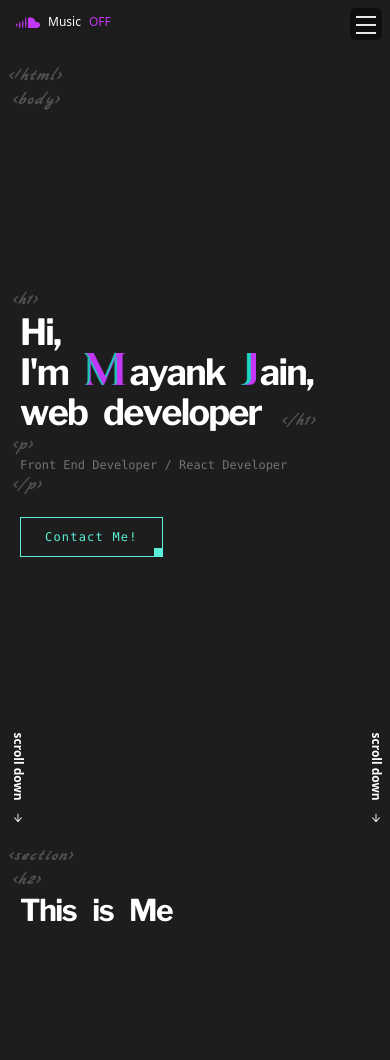
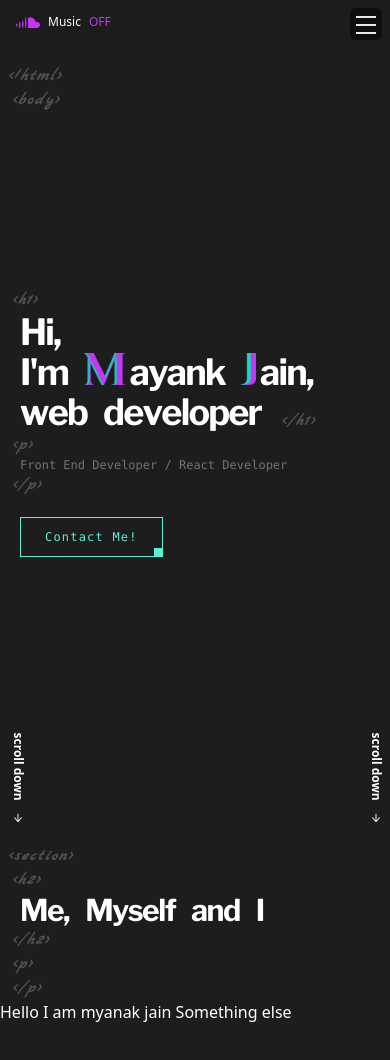
Before and after one commit to Mayank-Jain-1/Portfolio, a React (Create React App) app: page / in a window 390 px wide. Shown: the top 1060 px of the page. Built offline with nearby package versions, Linux system fonts and the light colour scheme.

Commit message:
Breakpoints for tailwind changed and set the main text widhts for lanidng page

```diff
--- a/src/Pages/Aboutme.jsx
+++ b/src/Pages/Aboutme.jsx
@@ -1,22 +1,32 @@
 import React from 'react'
+import BaseText from '../components/BaseText'
 import Codefont from '../components/Codefont'
 import {arrayToCrash} from '../functions/crashTextFuncs'
 
 
 const AboutMe = () => {
 
-  const mainText = ['This is Me']
-  const crashTextStyle = 'text-3xl sm:text-5xl md:text-6xl lg:text-7xl text-brandGreen'
+  const mainText = ['Me, Myself and I']
+  const crashTextStyle = 'text-3xl sm:text-5xl md:text-6xl lg:text-7xl text-brandGreen '
   const crashText = arrayToCrash(mainText,crashTextStyle)
 
   return (
     <section className='h-screen w-screen lg:pl-36'>
 
       <Codefont text='section' className='tab-0'/>
-      <Codefont text='h2' className='tab-1'/>
-      <div className='tab-2'>
-        {crashText}
-      </div>
+        <Codefont text='h2' className='tab-1'/>
+          <div className='tab-2'>
+            {crashText}
+          </div>
+        <Codefont text='/h2' className='tab-1'/>
+
+        <Codefont text='p' className='tab-1'/>
+
+        <Codefont text='/p' className='tab-1'/>
+        <BaseText>
+          Hello I am myanak jain <span>Something else</span>
+        </BaseText>
+
     </section>
   )
 }
--- a/src/Pages/Landing.jsx
+++ b/src/Pages/Landing.jsx
@@ -19,7 +19,7 @@ const Landing = () => {
     "web developer",
   ];
   const crashTextStyle =
-    "text-4xl sm:text-7xl md:text-7xl lg:text-8xl hover:text-brandGreen";
+    "text-4xl sm:text-5xl md:text-7xl lg:text-8xl hover:text-brandGreen";
   const crashText = arrayToCrash(mainText, crashTextStyle);
 
   return (
--- /dev/null
+++ b/src/components/BaseText.jsx
@@ -0,0 +1,14 @@
+import React from 'react'
+
+const BaseText = ({className,children}) => {
+
+  const style = `text-white ${className}`
+
+  return (
+    <p className={style}>
+      {children}
+    </p>
+  )
+}
+
+export default BaseText
--- a/src/components/CrashTextImage.jsx
+++ b/src/components/CrashTextImage.jsx
@@ -5,7 +5,7 @@ const CrashTextImage = ({src,delay,className}) => {
   const [isRotate, setIsRotate] = useState(false)
   const [isFadeIn, setIsFadeIn] = useState(false)
 
-  const imgStyle = `h-8 sm:h-16 md:h-16 lg:h-20
+  const imgStyle = `h-8 sm:h-10 md:h-16 lg:h-20
   mr-1 ${isRotate && 'animate-rotateIn'}`
   const divStyle = `inline-block ${className} ${isFadeIn ? 'animate-fadeIn' : 'opacity-0'}`
 
--- a/src/index.css
+++ b/src/index.css
@@ -7,13 +7,13 @@
 
 @layer components{
   .tab-0{
-    @apply ml-2 sm:ml-4 lg:ml-8;
+    @apply mx-2 sm:mx-4 lg:mx-8;
   }
   .tab-1{
-    @apply ml-3 sm:ml-7 lg:ml-12;
+    @apply mx-3 sm:mx-7 lg:mx-12;
   }
   .tab-2{
-    @apply ml-5 sm:ml-10 lg:ml-16;
+    @apply mx-5 sm:mx-10 lg:mx-16;
   }
 }
 
--- a/tailwind.config.js
+++ b/tailwind.config.js
@@ -3,6 +3,11 @@ module.exports = {
   content: ["./src/**/*.{js,jsx,ts,tsx}"],
   theme: {
     extend: {
+      screens: {
+        sm: "475px",
+        md: "650px",
+      },
+
       colors: {
         brandGreen: "#5bf0d9",
         brandPurple: "#c337f6",
@@ -19,7 +24,7 @@ module.exports = {
         crash: "crash 0.8s ease-in-out 1",
         wiggle: "wiggle 1.1s ease-in infinite",
         fadeIn: "fadeIn 0.8s ease-in-out 1",
-        rotateIn: "rotateIn 0.8s ease-in-out 1"
+        rotateIn: "rotateIn 0.8s ease-in-out 1",
       },
       keyframes: {
         crash: {
@@ -54,24 +59,24 @@ module.exports = {
           },
         },
         fadeIn: {
-          "0%":{
+          "0%": {
             opacity: "0",
           },
-          "40%":{
+          "40%": {
             opacity: "0",
           },
-          "100%":{
+          "100%": {
             opacity: "1",
-          }
+          },
         },
         rotateIn: {
-          "0%":{
+          "0%": {
             transform: "rotate(-600deg)",
           },
-          "70%":{
+          "70%": {
             transform: "rotate(0deg)",
-          }
-        }
+          },
+        },
       },
     },
     safelist: ["animate-crash", { pattern: /(w|h|bg|text|border)-./ }],
```
